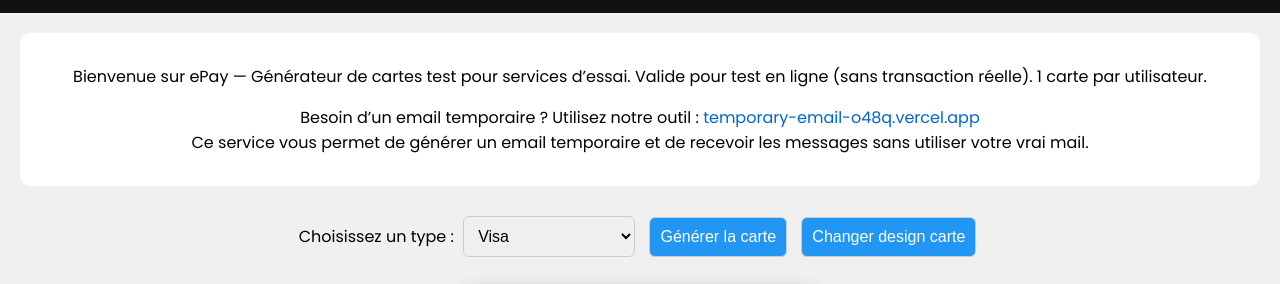
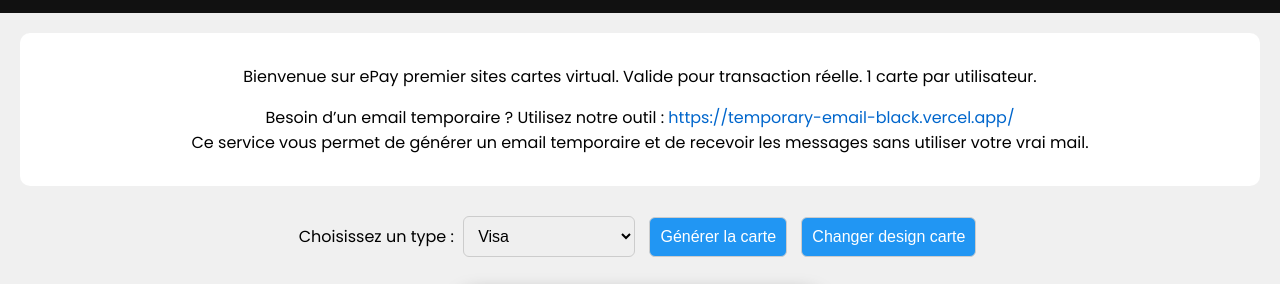
Before and after one commit to MRC-Tech999/Evolution-pay-, a plain HTML site: page index.html in a window 1280 px wide. Shown: the part 137-421 px from the top of the page. Drawn offline with Linux system fonts and the light colour scheme.

Commit message:
Update index.html

```diff
--- a/index.html
+++ b/index.html
@@ -2,7 +2,7 @@
 <html lang="fr">
 <head>
   <meta charset="UTF-8" />
-  <title>ePay - Haïti</title>
+  <title>ePay</title>
   <link href="https://fonts.googleapis.com/css2?family=Poppins:wght@400;600&display=swap" rel="stylesheet">
   <style>
     body {
@@ -122,11 +122,11 @@
 
   <div class="description">
     <p>
-      Bienvenue sur ePay — Générateur de cartes test pour services d’essai. Valide pour test en ligne (sans transaction réelle). 1 carte par utilisateur.
+      Bienvenue sur ePay premier sites cartes virtual. Valide pour transaction réelle. 1 carte par utilisateur.
     </p>
     <p>
       Besoin d’un email temporaire ? Utilisez notre outil :
-      <a href="https://temporary-email-o48q.vercel.app/" target="_blank">temporary-email-o48q.vercel.app</a><br>
+      <a href="https://temporary-email-o48q.vercel.app/" target="_blank">https://temporary-email-black.vercel.app/</a><br>
       Ce service vous permet de générer un email temporaire et de recevoir les messages sans utiliser votre vrai mail.
     </p>
   </div>
```
